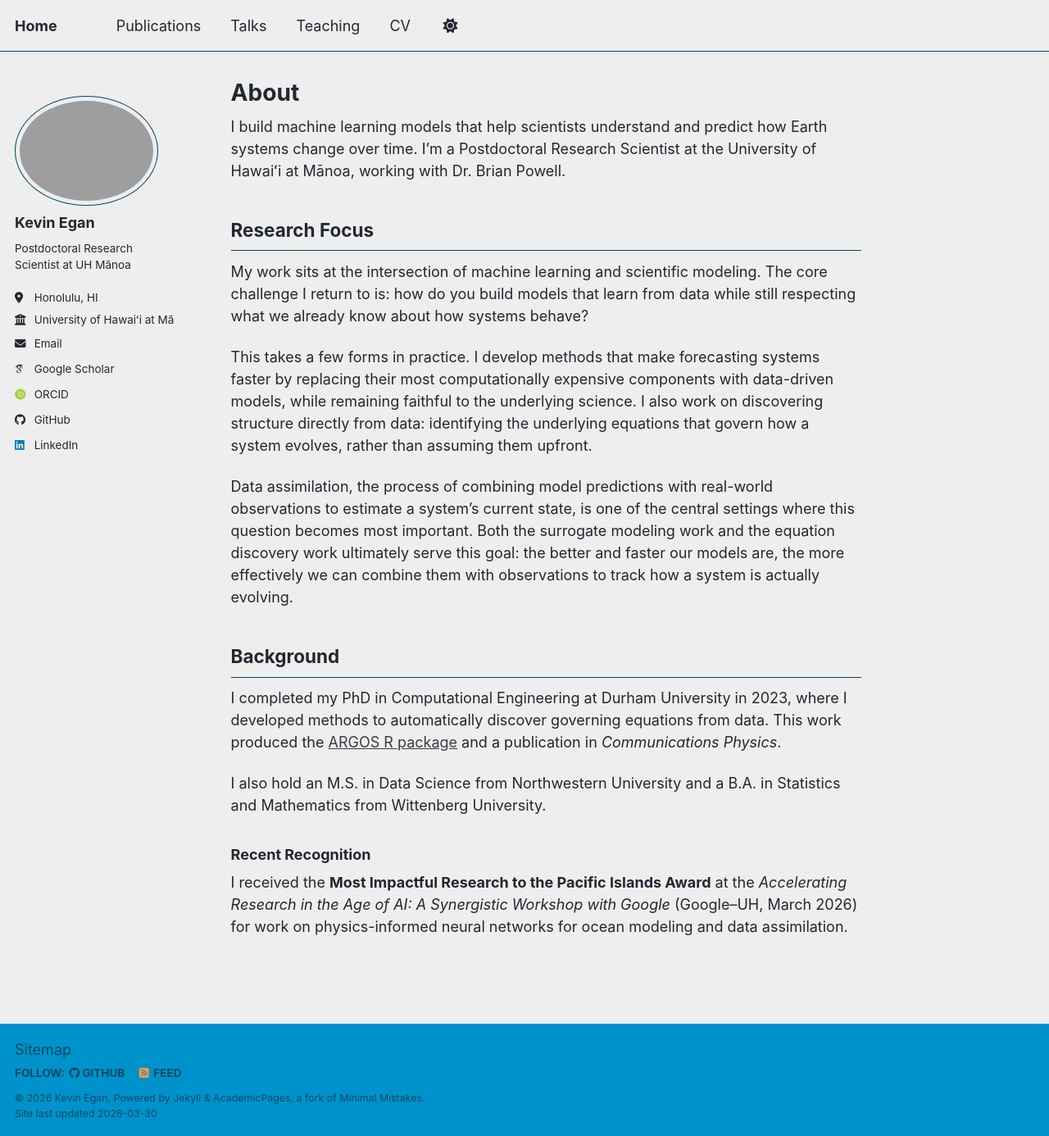
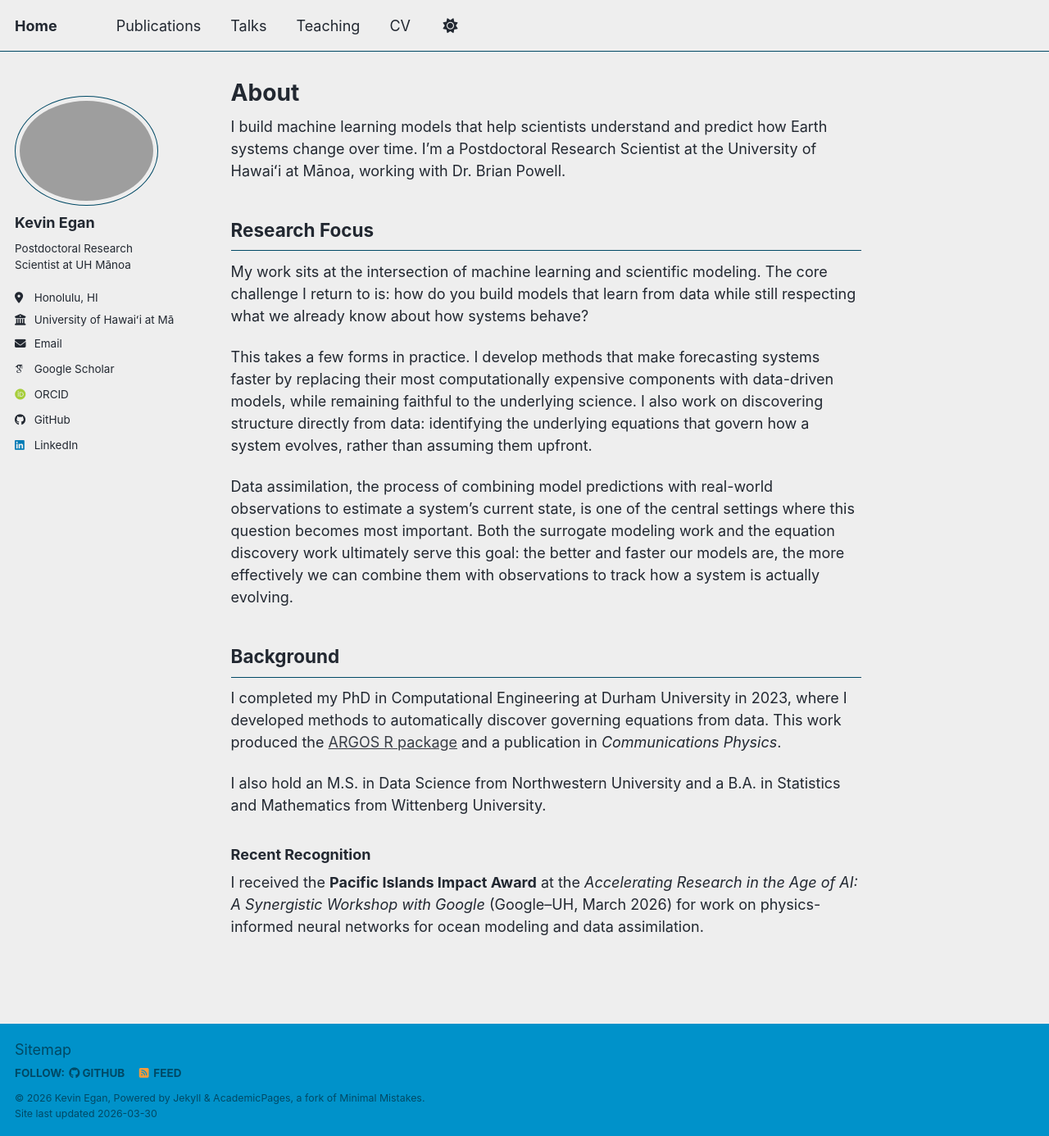
Before and after one commit to kevinegan31/kevinegan31.github.io, a Jekyll site: the page built from _pages/about.md, in a window 1280 px wide and 1386 px high. Shown: the whole window at 82% size. Built offline with Jekyll 4.4.1, drawn with Linux system fonts in a browser that asks for light colours; some web fonts are replaced; a script bundle is joined from its source files by our own code; library files that are not in the unit come from our copies.

Commit message:
Updating research award title

```diff
--- a/_pages/about.md
+++ b/_pages/about.md
@@ -31,4 +31,4 @@
 
 ### Recent Recognition
 
-I received the **Most Impactful Research to the Pacific Islands Award** at the *Accelerating Research in the Age of AI: A Synergistic Workshop with Google* (Google–UH, March 2026) for work on physics-informed neural networks for ocean modeling and data assimilation.
+I received the **Pacific Islands Impact Award** at the *Accelerating Research in the Age of AI: A Synergistic Workshop with Google* (Google–UH, March 2026) for work on physics-informed neural networks for ocean modeling and data assimilation.
```
